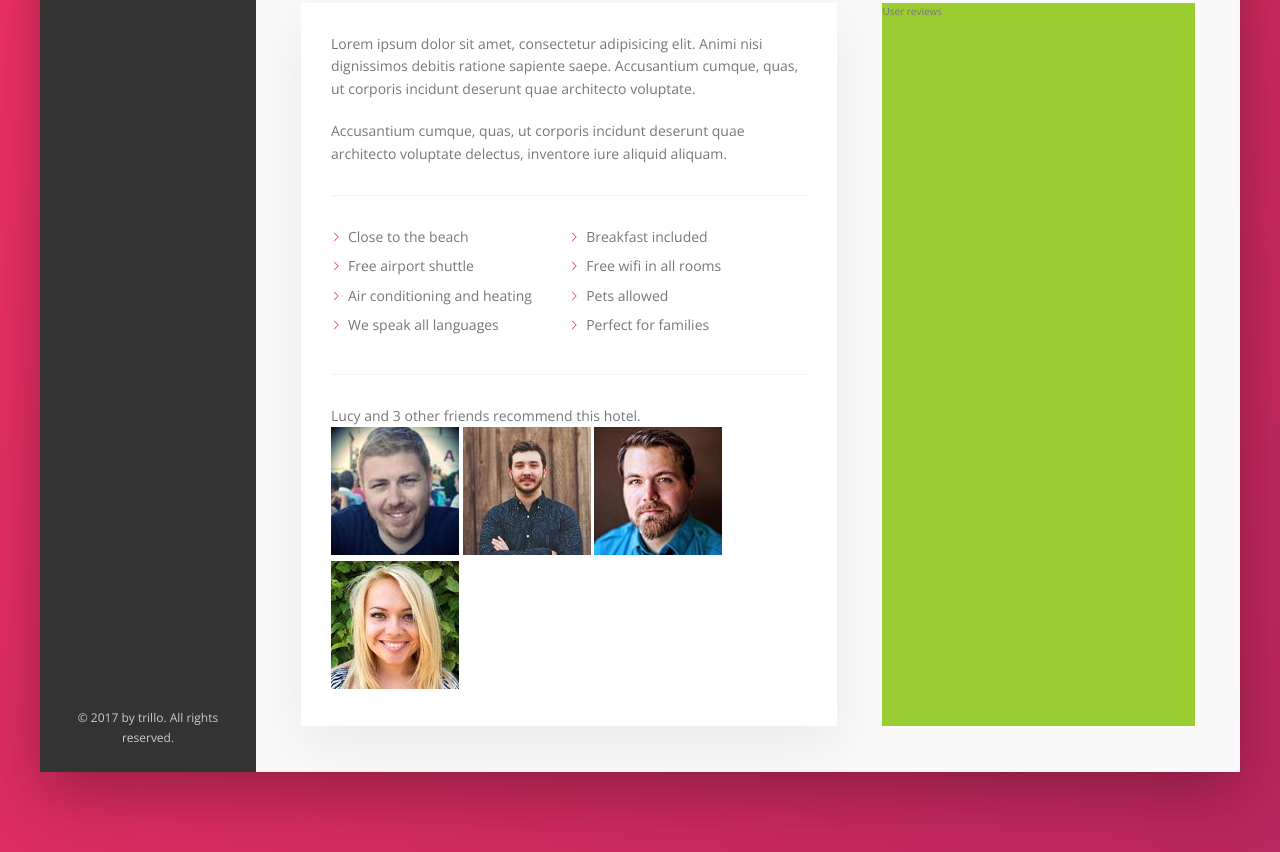
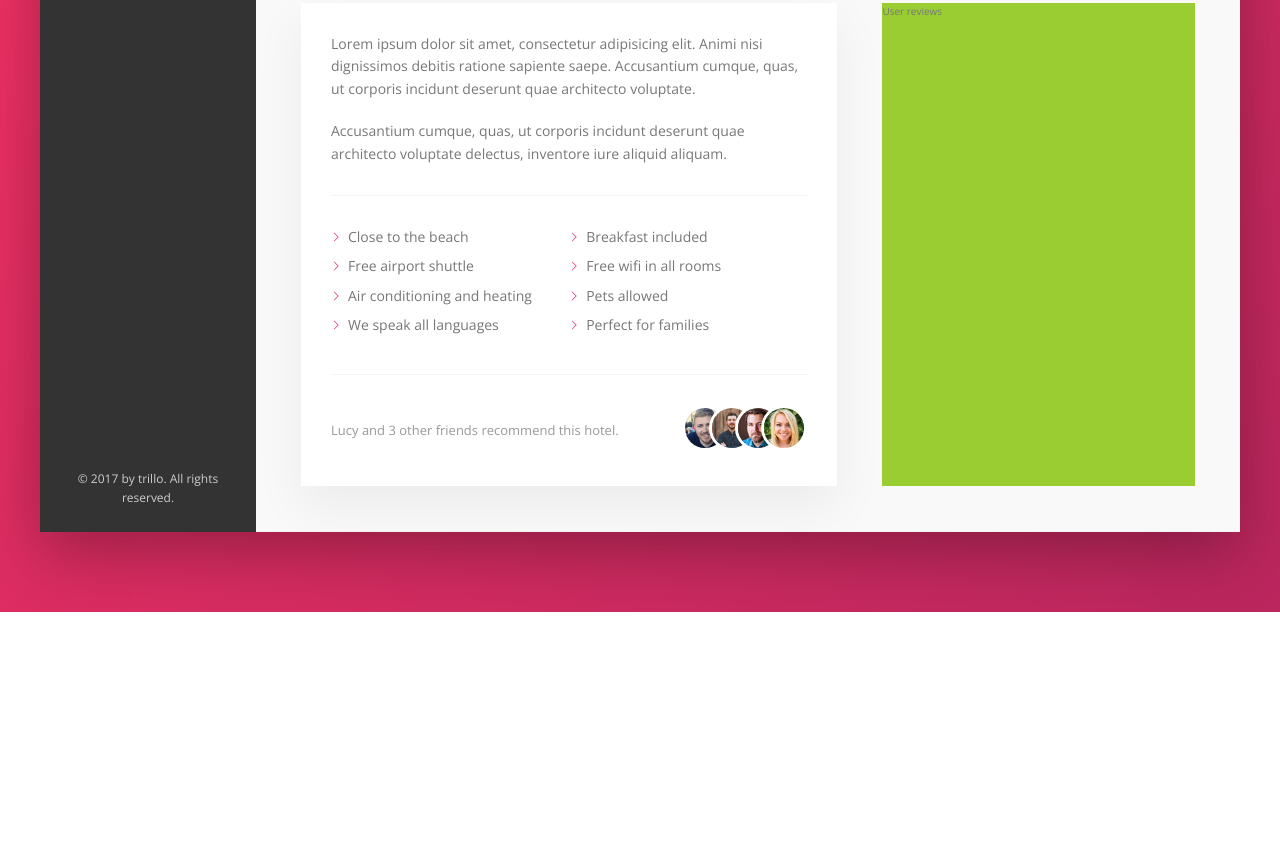
Before and after one commit to raveneliette/trillo-project-webpage, a website built with Parcel: page index.html in a window 1280 px wide. Shown: the part 644-1496 px from the top of the page. After the commit the page ends 1256 px from the top, so only its background shows below. Built offline with nearby package versions, Linux system fonts and the light colour scheme.

Commit message:
Added HTML class "recommend" container content styles

```diff
--- a/sass/_components.scss
+++ b/sass/_components.scss
@@ -356,7 +356,33 @@
 }
 
 
-
-
 /////////////////////////////////////////////////
 // Recommend
+.recommend {
+    font-size: 1.3rem;
+    color: var(--color-grey-dark-3);
+
+    display: flex;
+    align-items: center;
+    // justify-content: space-between; //alternative option to give both space
+
+    &__count {
+        margin-right: auto; //automatically calculated space in the right
+    }
+
+    &__friends {
+        // margin-left: auto; //Alternative automatically calculated space in the left
+    }
+
+    &__photo {
+        height: 4rem;
+        width: 4rem;
+        border-radius: 50%;
+        border: 3px solid #fff;
+        box-sizing: content-box; //Set to default to make the border outside the image
+
+        &:not(:last-child) {
+            margin-right: -2.3rem;
+        }
+    }
+}
```
